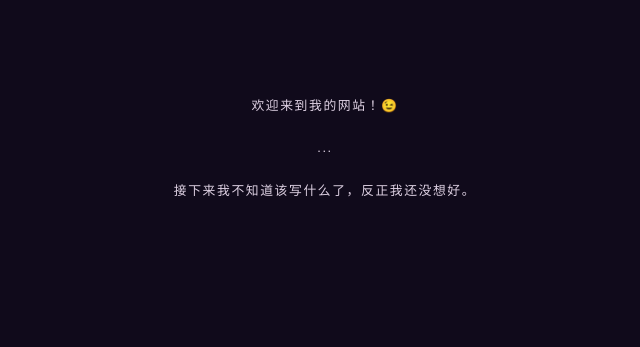
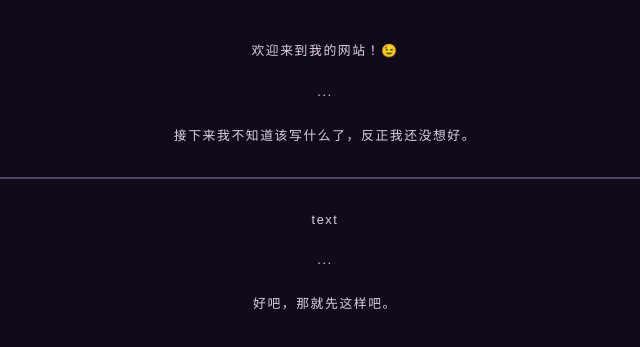
Before and after one commit to ObBack/html, a plain HTML site: page index.html in a window 1280 px wide. Shown: the part 133-480 px from the top of the page, without its empty margins (315-955 px from the left). Drawn offline with Linux system fonts and the light colour scheme.

Commit message:
[up] add line

```diff
--- a/css/style.css
+++ b/css/style.css
@@ -79,7 +79,6 @@ body {
   justify-content: center; /* 水平居中 */
   align-items: center; /* 垂直居中 */
   flex-direction: column; /* 方向为列 */
-  height: 30vh; /* 高度 */
   background-color: #00000000; /* 背景透明 */
   overflow: hidden; /* 隐藏溢出内容 */
   animation: fade 0.5s ease-out forwards; /* 动画 */
@@ -103,3 +102,10 @@ body {
   overflow: hidden; /* 隐藏溢出内容 */
   text-overflow: ellipsis; /* 溢出显示省略号 */
 }
+
+.line { /* 分割线 */
+  width: 95%;
+  height: 2px;
+  background-color: #a08bc770;
+  margin: 20px auto;
+}
--- a/index.html
+++ b/index.html
@@ -22,5 +22,11 @@
     <p class="content_text">...</p>
     <p class="content_text">接下来我不知道该写什么了，反正我还没想好。</p>
   </div>
+  <div class="line"></div>
+  <div class="content_div">
+    <p class="content_text">text</p>
+    <p class="content_text">...</p>
+    <p class="content_text">好吧，那就先这样吧。</p>
+  </div>
 </body>
 </html>
```
